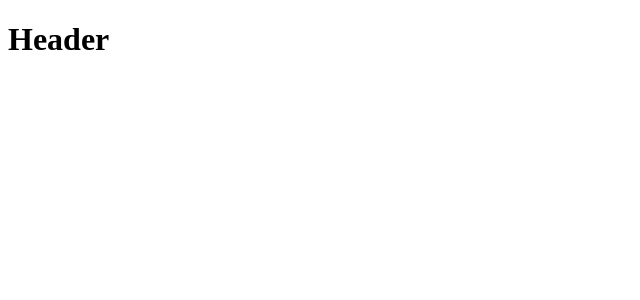
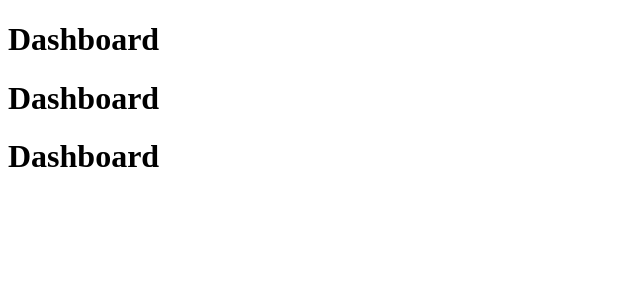
Before and after one commit to allefsousa/Register-Developer-UI, a React (Create React App) app: page / in a window 1280 px wide. Shown: the top 300 px of the page, without its empty margins (0-640 px from the left). Built offline with nearby package versions, Linux system fonts and the light colour scheme.

Commit message:
Criando propriedades para os componentes

```diff
--- a/src/App.js
+++ b/src/App.js
@@ -1,9 +1,9 @@
 import React from 'react';
 import Header from './Header';
 
-//Componet
-// Estado
-// Propriedade
+//Componet = Bloco isolado de HTML, CSS e JS
+// Propriedade =
+// Estado =
 
 
 
@@ -11,7 +11,11 @@
 
 function App() {
   return (
-    <Header/>
+    <>
+    <Header title="Dashboard"/>
+    <Header title="Dashboard"/>
+    <Header title="Dashboard"/>
+  </>
   );
 }
 
--- a/src/Header.js
+++ b/src/Header.js
@@ -1,7 +1,7 @@
 import React from 'react';
-function Header(){
+function Header(props){
     return(
-      <h1>Header</h1>
+      <h1>{props.title}</h1>
     );
   }
 
```
Also changed, not shown: public/index.html (+1 -22 lines).
